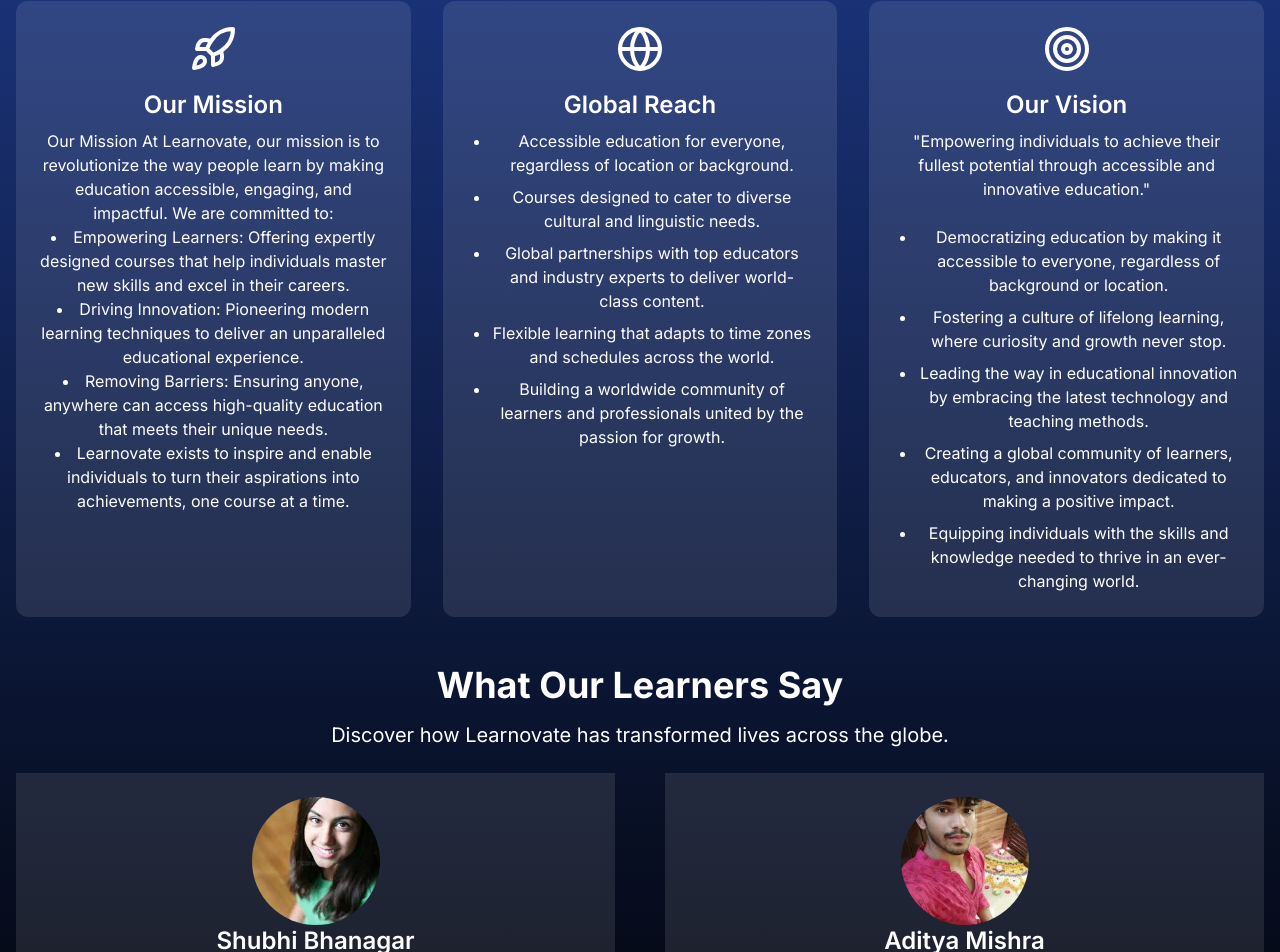
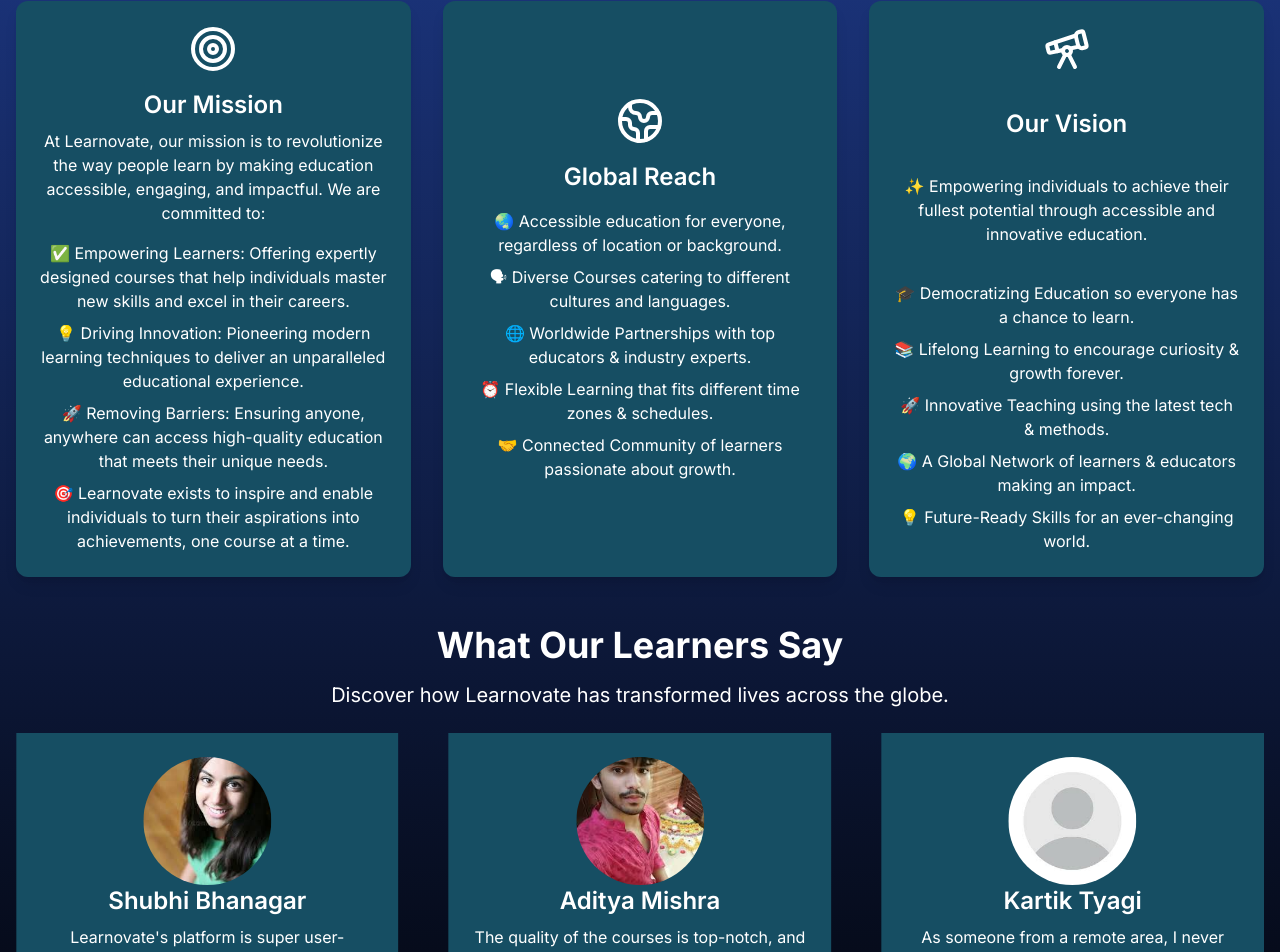
Before and after one commit to krit22301-web/Learnovate, a React (Vite) app in the folder Learnovate - web/Learnovate-app/: page /about in a window 1280 px wide. Shown: the part 269-1221 px from the top of the page. Built offline with nearby package versions, Linux system fonts and the light colour scheme.

Commit message:
Update about.jsx

```diff
--- a/Learnovate - web/Learnovate-app/src/Components/about.jsx
+++ b/Learnovate - web/Learnovate-app/src/Components/about.jsx
@@ -1,15 +1,15 @@
 import React from 'react';
-import { Rocket, Globe, Target } from 'lucide-react';
+import { Target, Earth, Telescope } from 'lucide-react';
 import { Swiper, SwiperSlide } from 'swiper/react';
 import { Autoplay } from "swiper/modules";
 import 'swiper/swiper-bundle.css';
+import "swiper/css";
+import "swiper/css/autoplay";
+import { motion } from 'framer-motion';
 import p1 from '../assets/pfp-1.jpg';
 import p2 from '../assets/pfp-2.jpg';
 import p3 from '../assets/pfp-3.jpg';
 import p4 from '../assets/pfp-4.jpg';
-
-import "swiper/css";
-import "swiper/css/autoplay";
 
 
 function About() {
@@ -22,46 +22,56 @@
             Revolutionizing space education by bringing the universe closer to learners worldwide.
           </p>
         </div>
-
         <div className="grid grid-cols-1 sm:grid-cols-2 md:grid-cols-3 gap-6 sm:gap-8">
-          <div className="bg-white/10 p-4 sm:p-6 rounded-xl text-center">
-            <Rocket className="mx-auto mb-4" size={48} />
+          <motion.div
+            whileHover={{ scale: 1.05 }}
+            className="rounded-xl shadow-lg flex items-center justify-center h-full"
+          >
+            <div className="bg-cyan-900 p-4 sm:p-6 rounded-xl text-center flex flex-col justify-center h-full">
+              <Target className="mx-auto mb-4" size={48} />
               <h3 className="text-xl sm:text-2xl font-semibold mb-2">Our Mission</h3>
-            <p className="text-sm sm:text-base">Our Mission
+              <p className="text-sm sm:text-base mb-4">
                 At Learnovate, our mission is to revolutionize the way people learn by making education accessible, engaging, and impactful. We are committed to:
-              <li>Empowering Learners: Offering expertly designed courses that help individuals master new skills and excel in their careers.</li>
-              <li>Driving Innovation: Pioneering modern learning techniques to deliver an unparalleled educational experience.</li>
-              <li>Removing Barriers: Ensuring anyone, anywhere can access high-quality education that meets their unique needs.</li>
-              <li>Learnovate exists to inspire and enable individuals to turn their aspirations into achievements, one course at a time.</li>
               </p>
-          </div>
-
-          <div className="bg-white/10 p-4 sm:p-6 rounded-xl text-center">
-            <Globe className="mx-auto mb-4" size={48} />
-            <h3 className="text-xl sm:text-2xl font-semibold mb-2">Global Reach</h3>
-            <ul className="list-disc pl-6 space-y-2">
-              <li>Accessible education for everyone, regardless of location or background.</li>
-              <li>Courses designed to cater to diverse cultural and linguistic needs.</li>
-              <li>Global partnerships with top educators and industry experts to deliver world-class content.</li>
-              <li>Flexible learning that adapts to time zones and schedules across the world.</li>
-              <li>Building a worldwide community of learners and professionals united by the passion for growth.</li>
+              <ul className="text-sm sm:text-base space-y-2">
+                <li>✅ Empowering Learners: Offering expertly designed courses that help individuals master new skills and excel in their careers.</li>
+                <li>💡 Driving Innovation: Pioneering modern learning techniques to deliver an unparalleled educational experience.</li>
+                <li>🚀 Removing Barriers: Ensuring anyone, anywhere can access high-quality education that meets their unique needs.</li>
+                <li>🎯 Learnovate exists to inspire and enable individuals to turn their aspirations into achievements, one course at a time.</li>
               </ul>
             </div>
+          </motion.div>
 
-          <div className="bg-white/10 p-4 sm:p-6 rounded-xl text-center">
-            <Target className="mx-auto mb-4" size={48} />
-            <h3 className="text-xl sm:text-2xl font-semibold mb-2">Our Vision</h3>
-            <p className="mb-6">"Empowering individuals to achieve their fullest potential through accessible and innovative education."</p>
-            <ul className="list-disc pl-6 space-y-2">
-              <li>Democratizing education by making it accessible to everyone, regardless of background or location.</li>
-              <li>Fostering a culture of lifelong learning, where curiosity and growth never stop.</li>
-              <li>Leading the way in educational innovation by embracing the latest technology and teaching methods.</li>
-              <li>Creating a global community of learners, educators, and innovators dedicated to making a positive impact.</li>
-              <li>Equipping individuals with the skills and knowledge needed to thrive in an ever-changing world.</li>
+
+          <motion.div whileHover={{ scale: 1.05 }} className="rounded-xl shadow-lg h-full">
+            <div className="bg-cyan-900 p-4 sm:p-6 rounded-xl text-center flex flex-col justify-center h-full">
+              <Earth className="mx-auto mb-4" size={48} />
+              <h3 className="text-xl sm:text-2xl font-semibold mb-4">Global Reach</h3>
+              <ul className="text-sm sm:text-base space-y-2">
+                <li>🌏 Accessible education for everyone, regardless of location or background.</li>
+                <li>🗣 Diverse Courses catering to different cultures and languages.</li>
+                <li>🌐 Worldwide Partnerships with top educators & industry experts.</li>
+                <li>⏰ Flexible Learning that fits different time zones & schedules.</li>
+                <li>🤝 Connected Community of learners passionate about growth.</li>
               </ul>
             </div>
+          </motion.div>
+
+          <motion.div whileHover={{ scale: 1.05 }} className="rounded-xl shadow-lg h-full">
+            <div className="bg-cyan-900 p-6 rounded-xl text-center flex flex-col justify-between h-full">
+              <Telescope className="mx-auto mb-4" size={48} />
+              <h3 className="text-xl sm:text-2xl font-semibold mb-4">Our Vision</h3>
+              <p className="mb-4">✨ Empowering individuals to achieve their fullest potential through accessible and innovative education.</p>
+              <ul className="text-sm sm:text-base space-y-2">
+                <li>🎓 Democratizing Education so everyone has a chance to learn.</li>
+                <li>📚 Lifelong Learning to encourage curiosity & growth forever.</li>
+                <li>🚀 Innovative Teaching using the latest tech & methods.</li>
+                <li>🌍 A Global Network of learners & educators making an impact.</li>
+                <li>💡 Future-Ready Skills for an ever-changing world.</li>
+              </ul>
             </div>
-
+          </motion.div>
+        </div>
         <div className="text-center mb-8 sm:mb-12 pt-6">
           <h1 className="text-3xl sm:text-4xl font-bold mb-3 sm:mb-4 pt-6">What Our Learners Say</h1>
           <p className="text-lg sm:text-xl max-w-2xl mx-auto px-4 pb-6">
@@ -70,36 +80,36 @@
           <Swiper
             modules={[Autoplay]}
             spaceBetween={50}
-            slidesPerView={2}
-            autoplay={{ delay: 3000, disableOnInteraction: false }}
+            slidesPerView={3}
+            autoplay={{ delay: 3000 }}
             loop={true}
           >
             <SwiperSlide>
-              <div className="bg-white/10 p-4 sm:p-6 flex flex-col justify-center items-center text-center">
-                <img src={p1} className="w-32 h-32 rounded-full object-cover"/>
+              <div className="bg-cyan-900 p-4 sm:p-6 flex flex-col justify-center items-center text-center">
+                <img src={p1} className="w-32 h-32 rounded-full object-cover" />
                 <h3 className="text-xl sm:text-2xl font-semibold mb-2">Om Swami</h3>
                 <p className="text-sm sm:text-base">
                   I can't express how much Learnovate has helped me grow professionally. The courses are incredibly well-structured, and the instructors are experts in their fields. I completed a data science course here, and it gave me the confidence to land my dream job. Highly recommended for anyone looking to upskill!</p>
               </div>
             </SwiperSlide>
             <SwiperSlide>
-              <div className="bg-white/10 p-4 sm:p-6 flex flex-col justify-center items-center text-center">
-                <img src={p2} className="w-32 h-32 rounded-full object-cover"/>
+              <div className="bg-cyan-900 p-4 sm:p-6 flex flex-col justify-center items-center text-center">
+                <img src={p2} className="w-32 h-32 rounded-full object-cover" />
                 <h3 className="text-xl sm:text-2xl font-semibold mb-2">Shubhi Bhanagar</h3>
                 <p className="text-sm sm:text-base">
                   Learnovate's platform is super user-friendly, and the content is engaging and easy to follow. I loved the interactive quizzes and real-world projects—they made learning so much more enjoyable. I went from being a beginner in programming to building my own apps in just a few months!</p>
               </div></SwiperSlide>
             <SwiperSlide>
-              <div className="bg-white/10 p-4 sm:p-6 flex flex-col justify-center items-center text-center">
-                <img src={p3} className="w-32 h-32 rounded-full object-cover"/>
+              <div className="bg-cyan-900 p-4 sm:p-6 flex flex-col justify-center items-center text-center">
+                <img src={p3} className="w-32 h-32 rounded-full object-cover" />
                 <h3 className="text-xl sm:text-2xl font-semibold mb-2">Aditya Mishra</h3>
                 <p className="text-sm sm:text-base">
                   The quality of the courses is top-notch, and the instructors are fantastic. However, I'd love to see more personalized feedback on assignments. That said, I still learned a lot and will definitely take more courses in the future!</p>
               </div>
             </SwiperSlide>
             <SwiperSlide>
-              <div className="bg-white/10 p-4 sm:p-6 flex flex-col justify-center items-center text-center">
-                <img src={p4} className="w-32 h-32 rounded-full object-cover"/>
+              <div className="bg-cyan-900 p-4 sm:p-6 flex flex-col justify-center items-center text-center">
+                <img src={p4} className="w-32 h-32 rounded-full object-cover" />
                 <h3 className="text-xl sm:text-2xl font-semibold mb-2">Kartik Tyagi</h3>
                 <p className="text-sm sm:text-base">
                   As someone from a remote area, I never thought I'd have access to such high-quality education. Learnovate changed that for me. The global reach of this platform is impressive, and I feel like I’m part of an international community of learners. Thank you for making education so accessible!</p>
@@ -108,7 +118,7 @@
           </Swiper>
         </div>
       </div>
-    </div>
+    </div >
   );
 }
 
```
Lines whose indentation alone changed are shown as unchanged.
